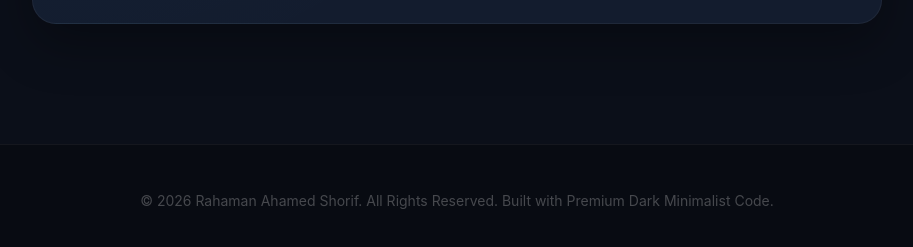
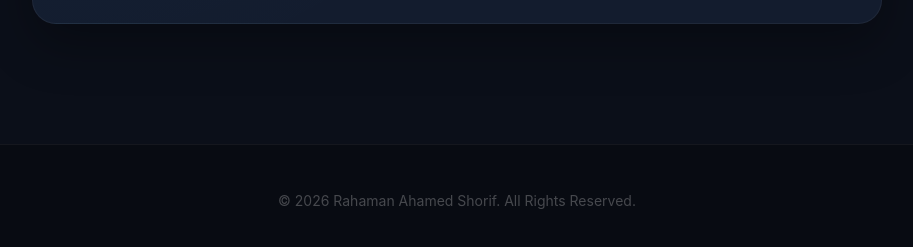
Before and after one commit to rahamanahamedshorif/Rahaman-Ahamed-Shorif, a plain HTML site: page index.html in a window 1280 px wide. Shown: the part 5677-5924 px from the top of the page, without its empty margins (183-1096 px from the left). Drawn offline with Linux system fonts and the light colour scheme.

Commit message:
Update index.html

```diff
--- a/index.html
+++ b/index.html
@@ -842,7 +842,7 @@
     <!-- Footer -->
     <footer>
         <div class="container">
-            <p>&copy; 2026 Rahaman Ahamed Shorif. All Rights Reserved. Built with Premium Dark Minimalist Code.</p>
+            <p>&copy; 2026 Rahaman Ahamed Shorif. All Rights Reserved.</p>
         </div>
     </footer>
 
```
